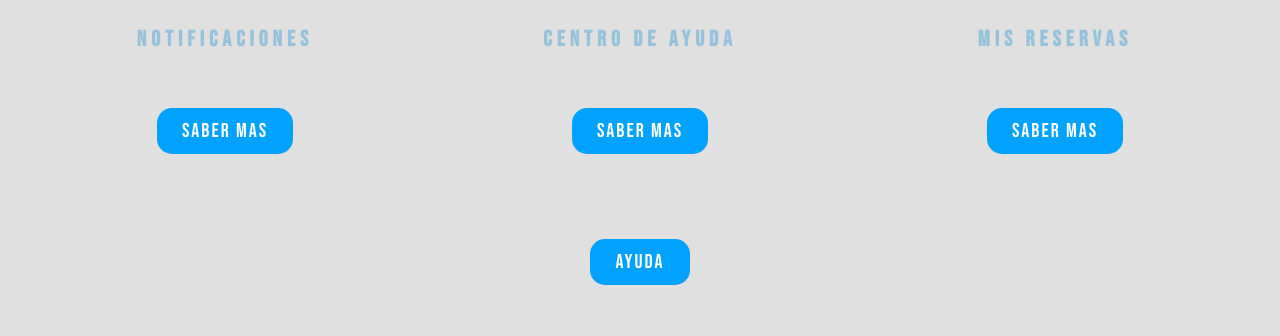
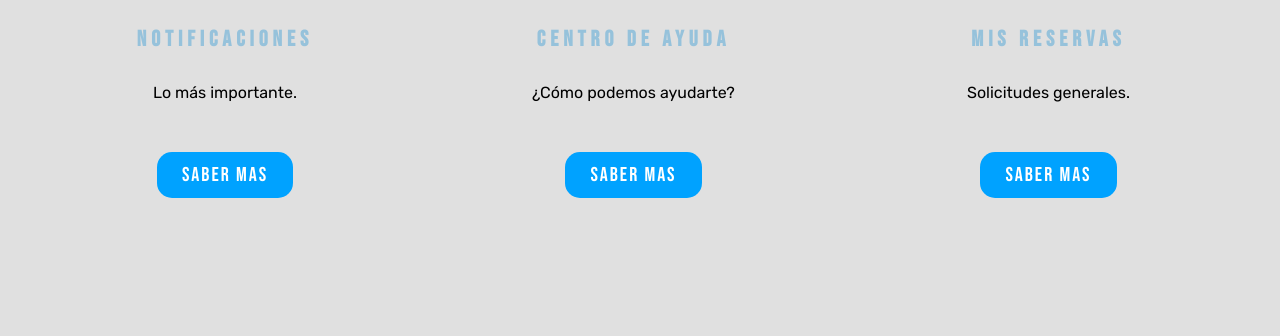
Before and after one commit to sebastian462/MyfaceTest, a plain HTML site: page index.html in a window 1280 px wide. Shown: the part 4139-4475 px from the top of the page. Drawn offline with Linux system fonts and the light colour scheme.

Commit message:
Subir archivos HTML y CSS

```diff
--- a/index.html
+++ b/index.html
@@ -183,34 +183,32 @@
                 <div class="personal-1">
                      <img src="imagenes/notificacion2.png" alt="">
                      <h3>Notificaciones</h3>
-                     <!--<p>
-                        Lorem ipsum dolor sit amet consectetur adipisicing elit.
-                     </p> -->
+                     <p>
+                        Lo más importante.
+                     </p>
                      <a href="#"class="btn-1">Saber mas</a>
                 </div>
                 <div class="personal-1">
                      <img src="imagenes/ayuda.png" alt="">
                      <h3>Centro de Ayuda</h3>
-                     <!-- <p>
-                        Lorem ipsum dolor sit amet consectetur adipisicing elit.
-                     </p> -->
+                     <p>
+                        ¿Cómo podemos ayudarte?
+                     </p>
                      <a href="#"class="btn-1">Saber mas</a>
                 </div>
                 <div class="personal-1">
                      <img src="imagenes/calendario.png" alt="">
                      <h3>Mis Reservas</h3>
-                     <!--<p>
-                        Lorem ipsum dolor sit amet consectetur adipisicing elit.
-                     </p> -->
+                     <p>
+                        Solicitudes generales.
+                     </p>
                      <a href="#"class="btn-1">Saber mas</a>
                 </div>
            </div>
-           <a href="#" class="btn-1">ayuda</a>
     </section>
     </section>
 
     <footer>
-
             <div class="footer-bg">
                 <h2>Sugerencias</h2>
 
--- a/login-style.css
+++ b/login-style.css
@@ -16,6 +16,7 @@ body {
      color: white;
      text-decoration: none;
      font-size: 16px;
+
 }
 
 .formulario {
```
